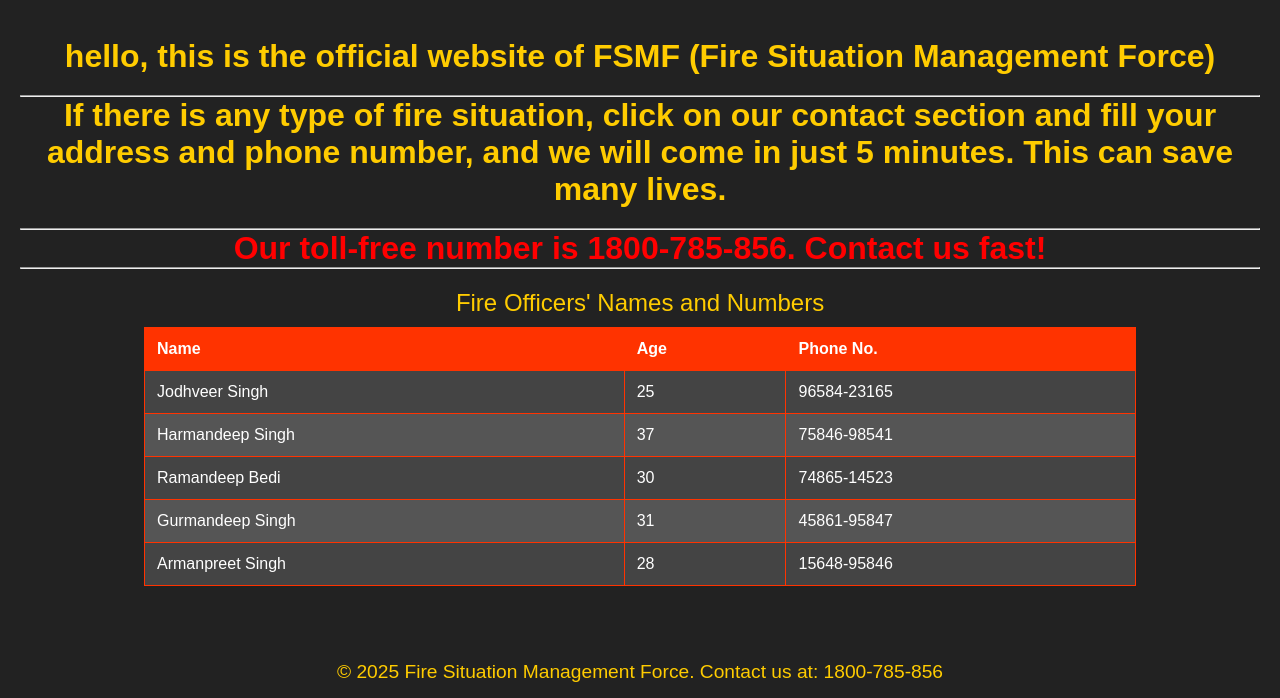
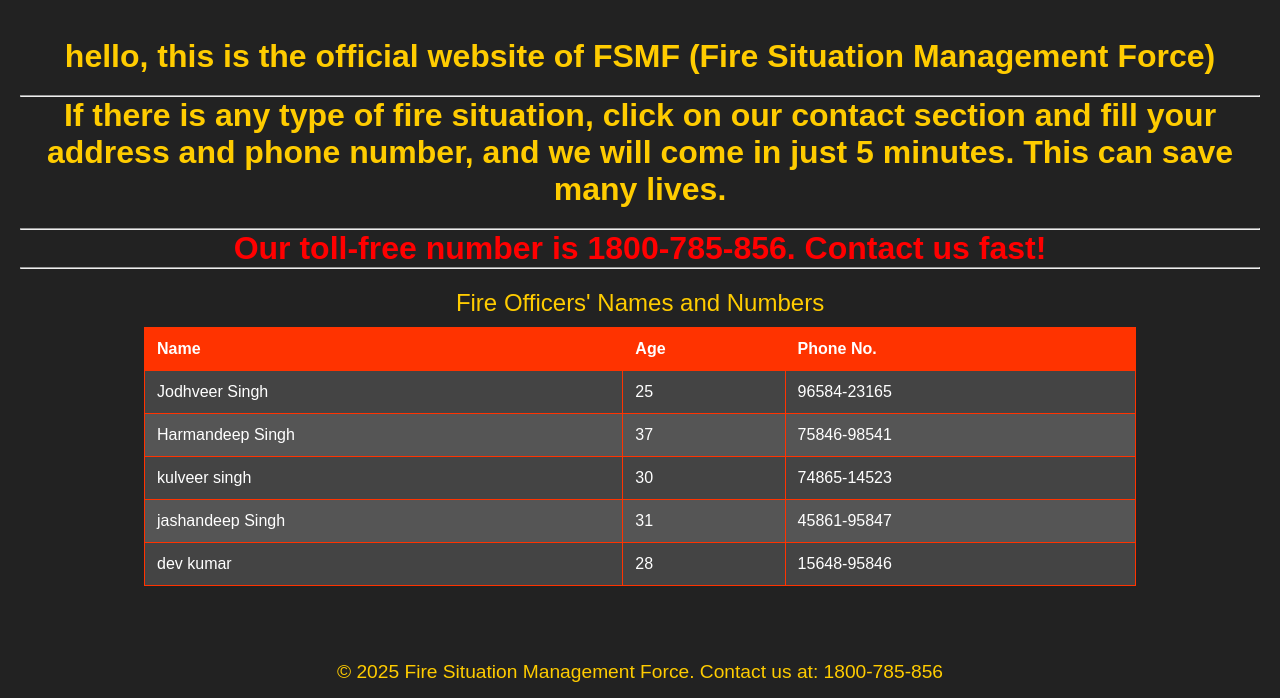
Before and after one commit to Jodhveer123/my-website, a plain HTML site: page index.html in a window 1280 px wide. Shown: the part 284-982 px from the top of the page. Drawn offline with Linux system fonts and the light colour scheme.

Commit message:
Name change

```diff
--- a/index.html
+++ b/index.html
@@ -54,17 +54,17 @@
             <td>75846-98541</td>
         </tr>
         <tr>
-            <td>Ramandeep Bedi</td>
+            <td>kulveer singh</td>
             <td>30</td>
             <td>74865-14523</td>
         </tr>
         <tr>
-            <td>Gurmandeep Singh</td>
+            <td>jashandeep Singh</td>
             <td>31</td>
             <td>45861-95847</td>
         </tr>
         <tr>
-            <td>Armanpreet Singh</td>
+            <td>dev kumar</td>
             <td>28</td>
             <td>15648-95846</td>
         </tr>
```
